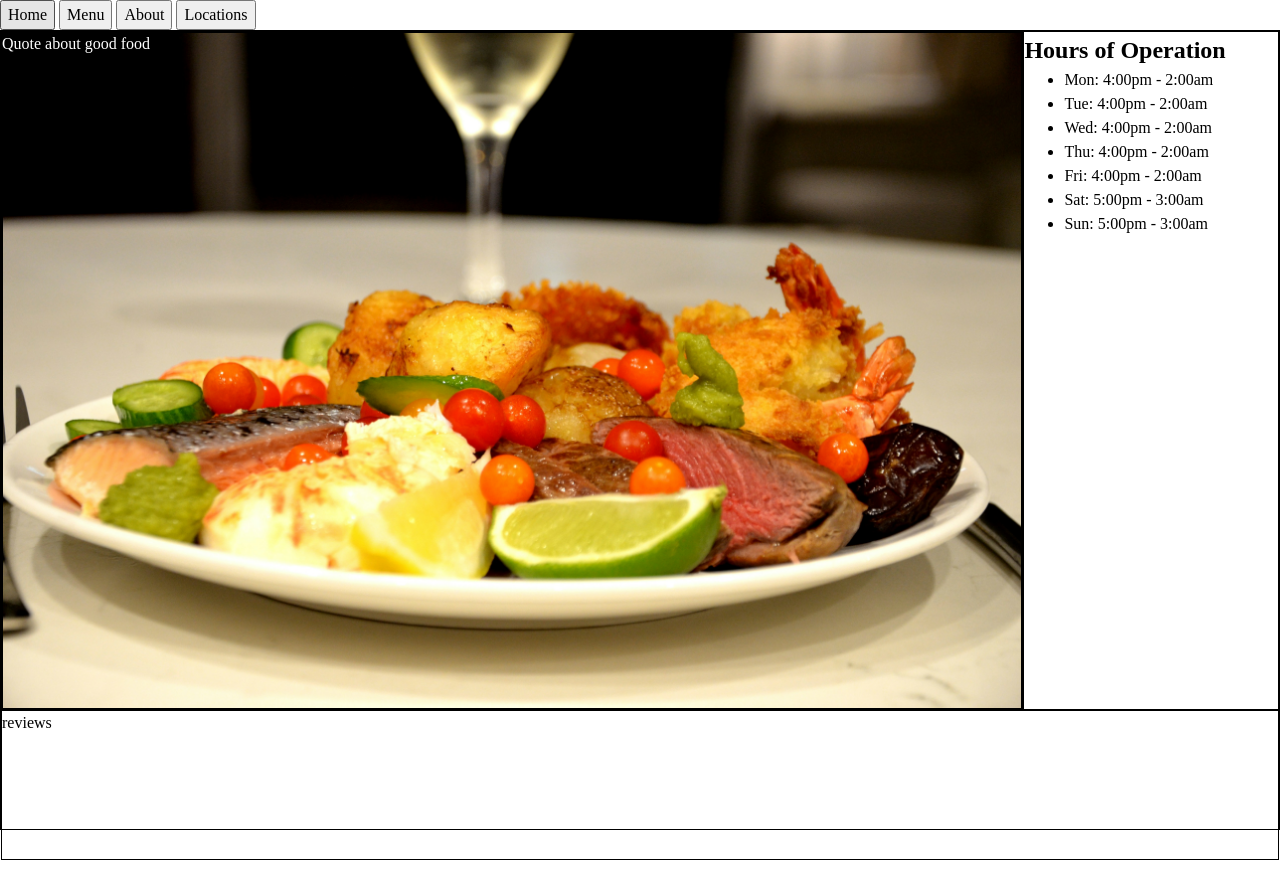
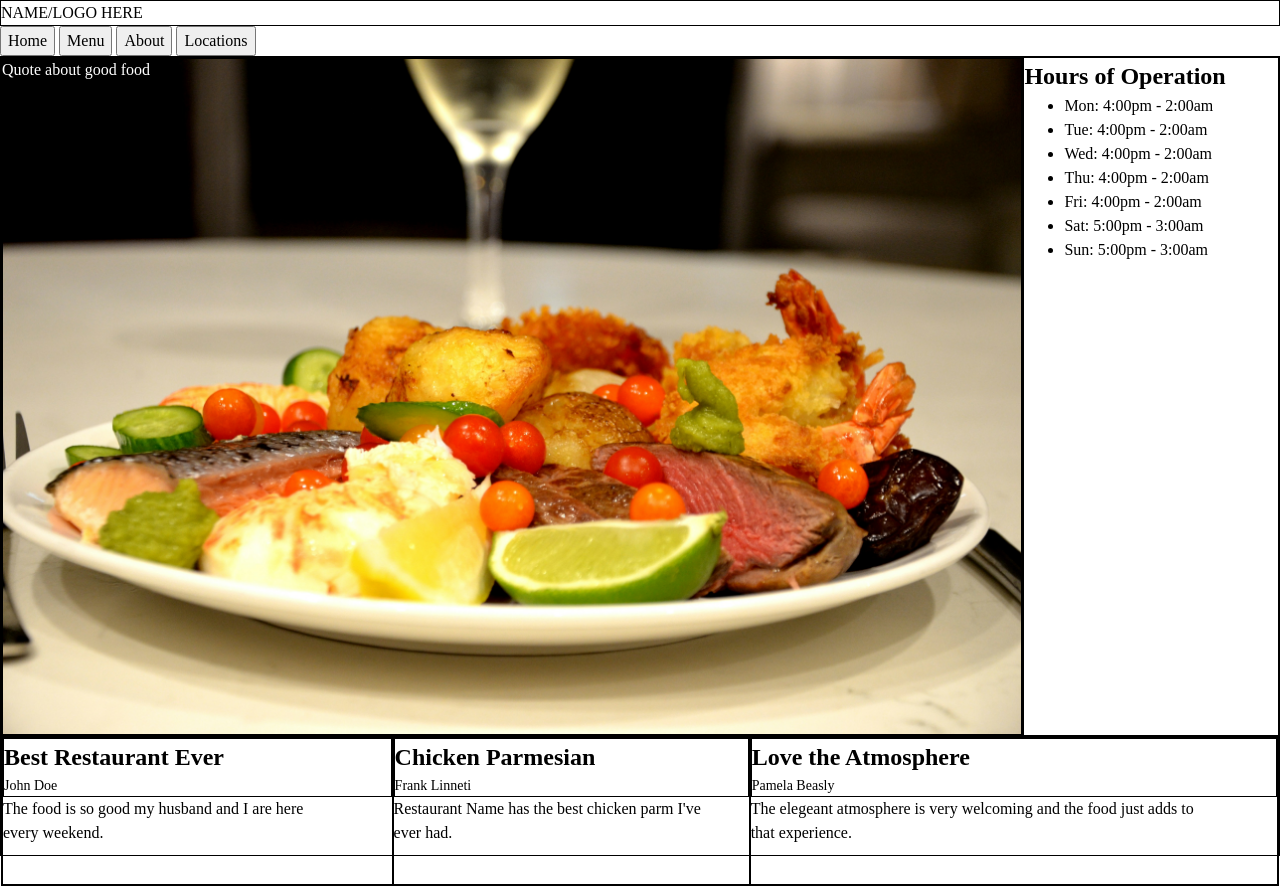
Before and after one commit to Ethan-Hannum/restaurant-page, a website built with webpack: page src/template.html in a window 1280 px wide. Before the commit the page ends 860 px from the top, so only its background shows below. Built offline with nearby package versions, Linux system fonts and the light colour scheme.

Commit message:
Add review content and some styling
To position the reviews I'm thinking flexbox will be the best option.
The grid can keep the review at the bottom of the page, while flexbox
will make sure the review take up all the horizontal space at the
bottom.

```diff
--- a/src/styles.css
+++ b/src/styles.css
@@ -87,6 +87,16 @@ div {
 }
 
 #reviews {
+    display: flex;
     grid-column: 1 / 3;
     grid-row: 2;
 }
+
+.review-title {
+  font-size: 24px;
+  font-weight: 550;
+}
+
+.review-name {
+  font-size: 14px;
+}
--- a/src/template.html
+++ b/src/template.html
@@ -7,6 +7,7 @@
 </head>
 <body>
     <header>
+        <div>NAME/LOGO HERE</div>
         <nav>
             <button>Home</button>
             <button>Menu</button>
@@ -34,7 +35,31 @@
             </ul>
         </div>
         <div id="reviews">
-            reviews
+            <div class="review-container">
+                <div class="review-header">
+                    <p class="review-title">Best Restaurant Ever</p>
+                    <p class="review-name">John Doe</p>
+                </div>
+                <p class="review-body">The food is so good my husband and I are
+                    here every weekend.</p>
+            </div>
+            <div class="review-container">
+                <div class="review-header">
+                    <p class="review-title">Chicken Parmesian</p>
+                    <p class="review-name">Frank Linneti</p>
+                </div>
+                <p class="review-body">Restaurant Name has the best chicken parm
+                    I've ever had.</p>
+            </div>
+            <div class="review-container">
+                <div class="review-header">
+                    <p class="review-title">Love the Atmosphere</p>
+                    <p class="review-name">Pamela Beasly</p>
+                </div>
+                <p class="review-body">The elegeant atmosphere is very welcoming
+                    and the food just adds to that experience.
+                </p>
+            </div>
         </div>
     </div>
 </body>
```
